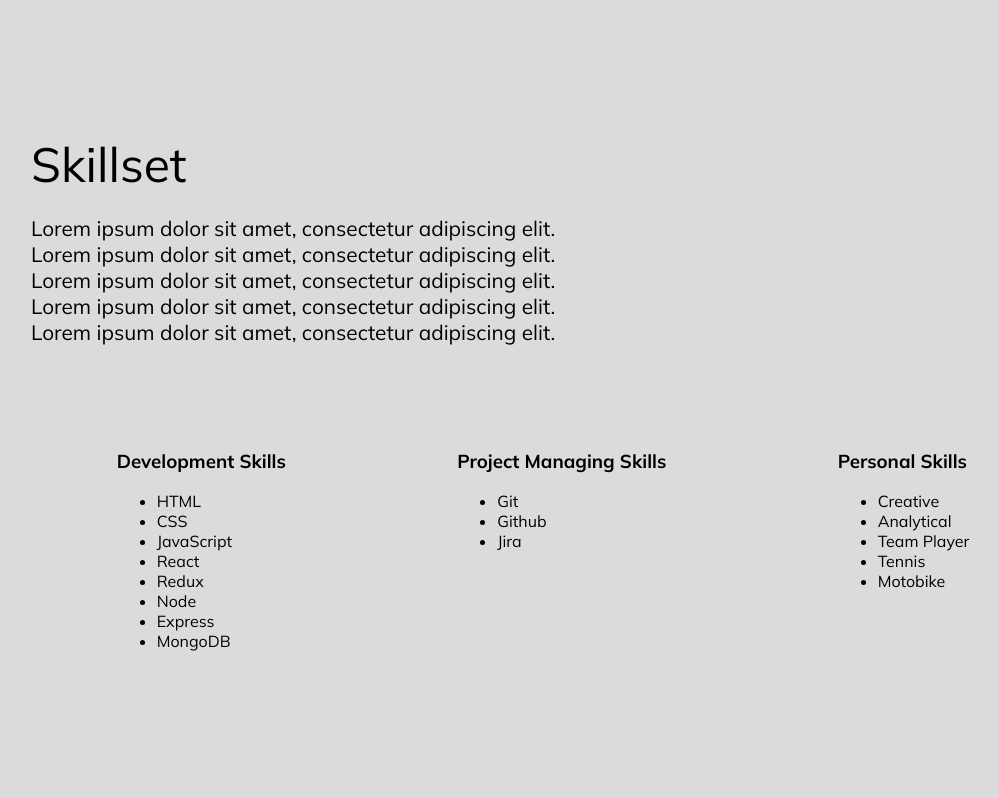
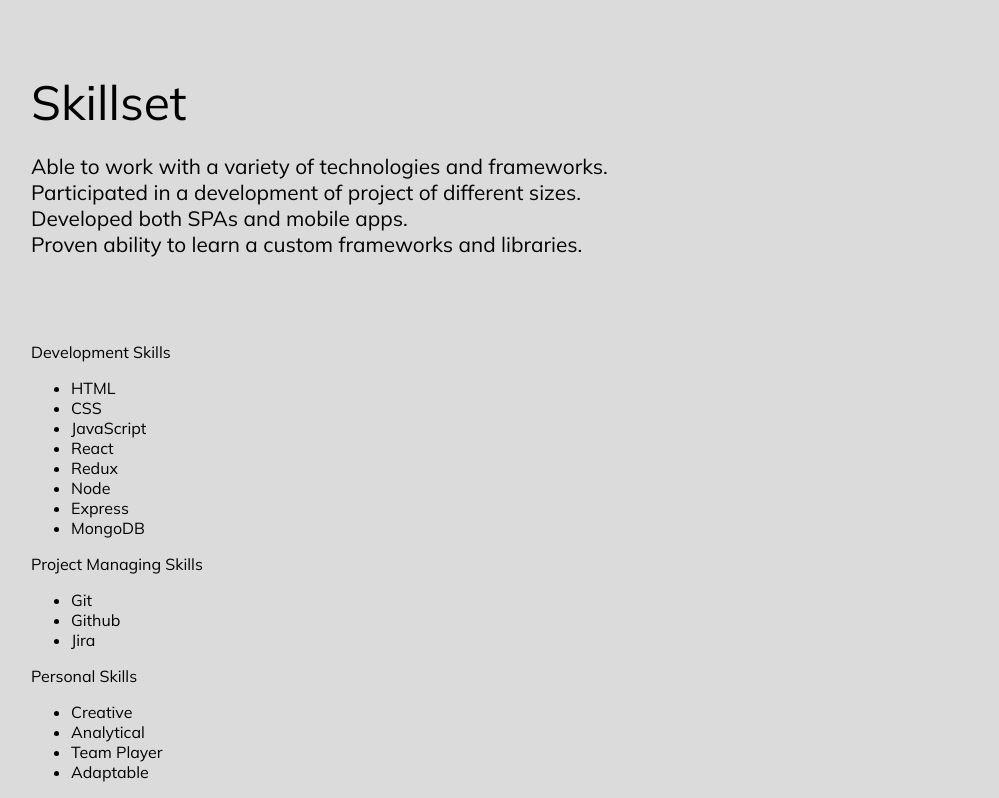
Before and after one commit to odidukh/odidukh, a React app: page / in a window 1280 px wide. Shown: the part 1602-2400 px from the top of the page, without its empty margins (225-1224 px from the left). Built offline with nearby package versions, Linux system fonts and the light colour scheme.

Commit message:
Style Skills page

```diff
--- a/src/pages/Skills.js
+++ b/src/pages/Skills.js
@@ -1,4 +1,28 @@
 import React from "react";
+
+const SKILLS_SET = [
+    {
+        type: "Development Skills",
+        skills: [
+            "HTML",
+            "CSS",
+            "JavaScript",
+            "React",
+            "Redux",
+            "Node",
+            "Express",
+            "MongoDB",
+        ],
+    },
+    {
+        type: "Project Managing Skills",
+        skills: ["Git", "Github", "Jira"],
+    },
+    {
+        type: "Personal Skills",
+        skills: ["Creative", "Analytical", "Team Player", "Adaptable"],
+    },
+];
 
 const Skills = () => {
     return (
@@ -6,51 +30,31 @@
             <div className="skillsDescription">
                 <h1>Skillset</h1>
                 <p>
-                    Lorem ipsum dolor sit amet, consectetur adipiscing elit.
+                    Able to work with a variety of technologies and frameworks.
                     <br />
-                    Lorem ipsum dolor sit amet, consectetur adipiscing elit.
+                    Participated in a development of project of different sizes.
                     <br />
-                    Lorem ipsum dolor sit amet, consectetur adipiscing elit.
+                    Developed both SPAs and mobile apps.
                     <br />
-                    Lorem ipsum dolor sit amet, consectetur adipiscing elit.
+                    Proven ability to learn a custom frameworks and libraries.
                     <br />
-                    Lorem ipsum dolor sit amet, consectetur adipiscing elit.
                 </p>
             </div>
-            <div className="skillsTypesList">
-                <div className="skillsTypeListItem">
-                    <h3 className="skillsTypeListName">Development Skills</h3>
-                    <ul className="skillsList">
-                        <li>HTML</li>
-                        <li>CSS</li>
-                        <li>JavaScript</li>
-                        <li>React</li>
-                        <li>Redux</li>
-                        <li>Node</li>
-                        <li>Express</li>
-                        <li>MongoDB</li>
-                    </ul>
-                </div>
-                <div className="skillsTypeListItem">
-                    <h3 className="skillsTypeListName">
-                        Project Managing Skills
-                    </h3>
-                    <ul className="skillsList">
-                        <li>Git</li>
-                        <li>Github</li>
-                        <li>Jira</li>
-                    </ul>
-                </div>
-                <div className="skillsTypeListItem">
-                    <h3 className="skillsTypeListName">Personal Skills</h3>
-                    <ul className="skillsList">
-                        <li>Creative</li>
-                        <li>Analytical</li>
-                        <li>Team Player</li>
-                        <li>Tennis</li>
-                        <li>Motobike</li>
-                    </ul>
-                </div>
+            <div className="skillsBox">
+                {SKILLS_SET.map((skillSet) => {
+                    return (
+                        <div className="skillType" key={skillSet.type}>
+                            <h2 className="skillTypeName">{skillSet.type}</h2>
+                            <ul className="skillsList">
+                                {skillSet.skills.map((skill) => {
+                                    return (
+                                        <li className="skillItem">{skill}</li>
+                                    );
+                                })}
+                            </ul>
+                        </div>
+                    );
+                })}
             </div>
         </div>
     );
```
Also changed, not shown: src/pages/Contact.js (+9 -0 lines).
